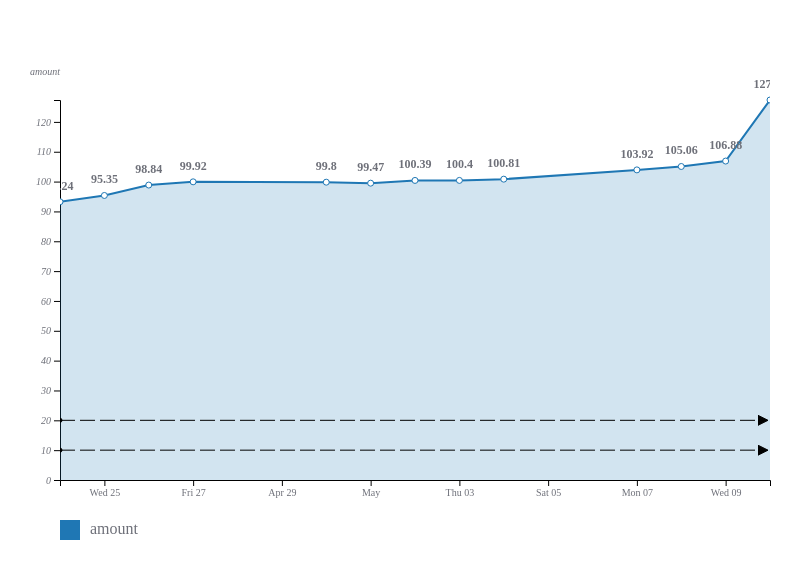
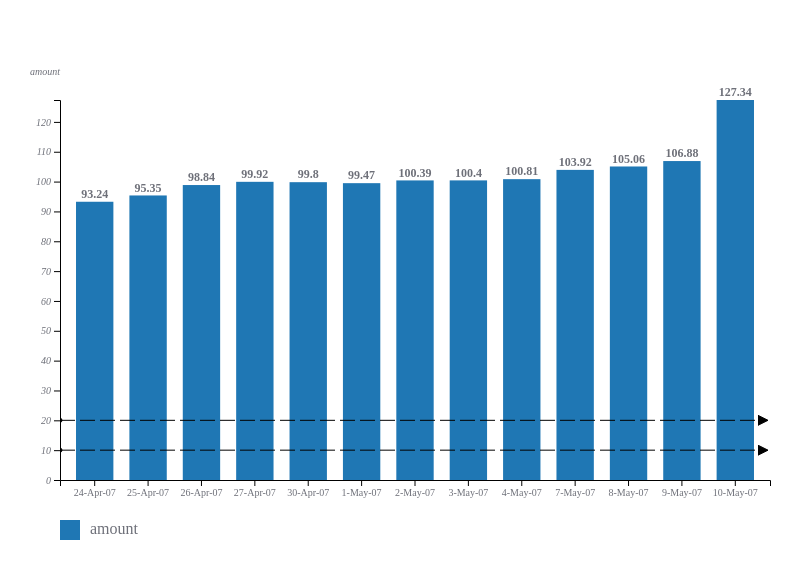
Before and after one commit to Novikov-Pavel/D3JS-chart, a Vue app: page / in a window 1280 px wide. Shown: the top 578 px of the page, without its empty margins (0-804 px from the left). Built offline with nearby package versions, Linux system fonts and the light colour scheme; a web font is replaced by a local one.

Commit message:
Закрашивание бара по клику

```diff
--- a/src/components/Charts/Bar/Bar.vue
+++ b/src/components/Charts/Bar/Bar.vue
@@ -3,7 +3,7 @@
     :opacity="opacity ? 0 : 1"
     :width="width - marginLeft - marginRight"
     :height="height - marginBottom - legendSpace"
-    :transform="`translate(${marginLeft}, ${transform})`"
+    :transform="`translate(${marginLeft}, 0)`"
   >
     <g
       :transform="`translate(${-marginLeft}, 0)`"
@@ -16,6 +16,8 @@
         :key="x(dataSet[scaleXName])"
         @pointerover="tooltip = i"
         @pointerleave="tooltip = null"
+        @click="onClick(i)"
+        ref="opacityRect"
       >
         <rect
           :x="x(dataSet[scaleXName])"
@@ -102,4 +104,11 @@ const props = defineProps({
 
 const tooltip = ref(null);
 const colorDataAmount = d3.scaleOrdinal(props.schemeCategory);
+
+const opacityRect = ref([]);
+const onClick = (i) => {
+  opacityRect.value.map((e, idx) =>
+    idx !== i ? (e.style.opacity = 0.3) : (e.style.opacity = 1)
+  );
+};
 </script>
--- a/src/components/d3Chart.vue
+++ b/src/components/d3Chart.vue
@@ -71,7 +71,7 @@ const props = defineProps({
   markerSize: Number,
   scaleXName: String,
   scaleYName: String,
-  notActive: Object,
+  notActive: Boolean,
 });
 const emit = defineEmits("isActive");
 const minLimitValue = Math.min(...props.limitValue);
--- a/src/composables/Legend.vue
+++ b/src/composables/Legend.vue
@@ -3,7 +3,6 @@
     :width="width"
     :height="height"
     :view-box="`0 0 ${width} ${height}`"
-    :transform="`translate(0, ${transform})`"
   >
     <g
       @click="setActive"
@@ -69,7 +68,7 @@ const props = defineProps({
   typeChart: String,
   ariaFill: Boolean,
   markerSize: Number,
-  notActive: Object,
+  notActive: Boolean,
 });
 const colorDataAmount = d3.scaleOrdinal(props.schemeCategory);
 const notActive = ref(false);
--- a/src/config.js
+++ b/src/config.js
@@ -133,10 +133,10 @@ export default {
   sizeLegend: 20,
   ariaFill: true,
   markerSize: 12,
-  scaleX: () => d3.scaleTime(),
+  scaleX: () => d3.scaleBand(),
   scaleY: () => d3.scaleLinear(),
   scaleXName: 'date',
   scaleYName: 'amount',
   schemeCategory: d3.schemeCategory10,
-  typeChart: "Line",
+  typeChart: "Bar",
 };
```
